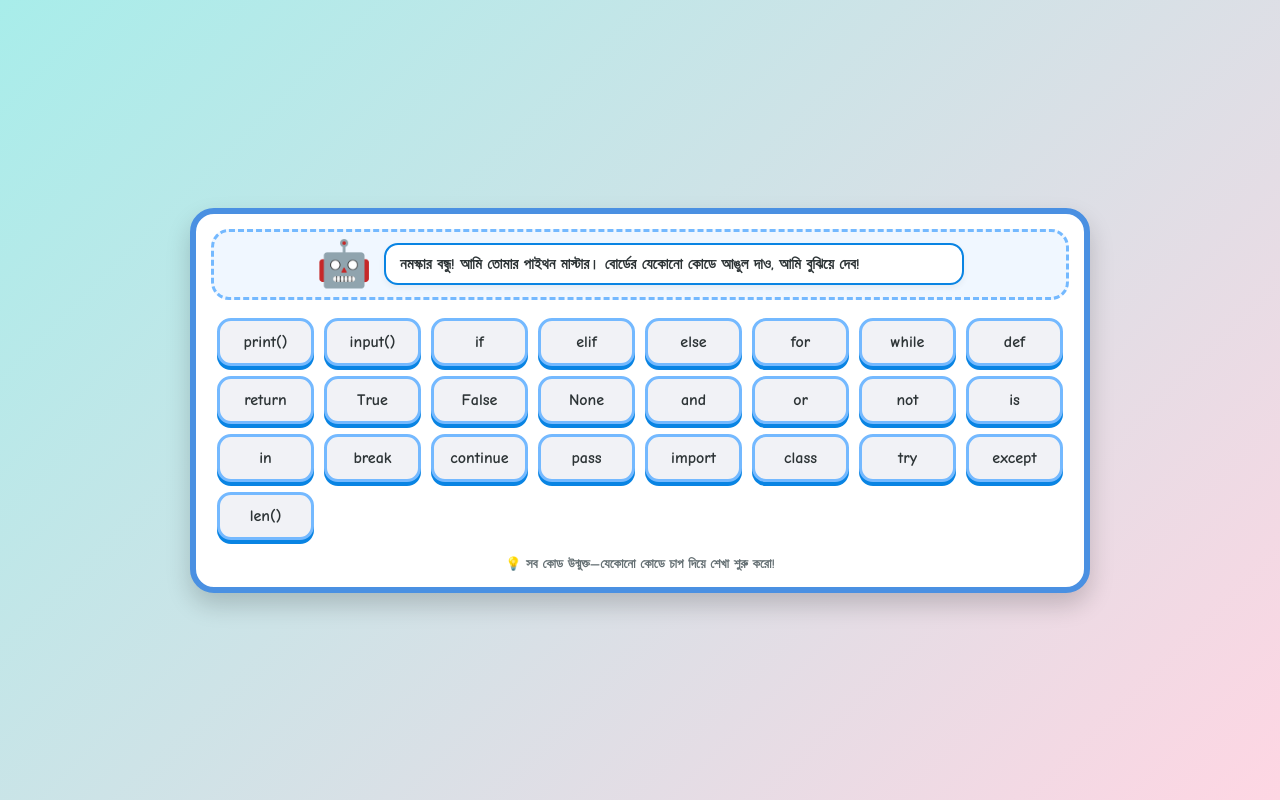
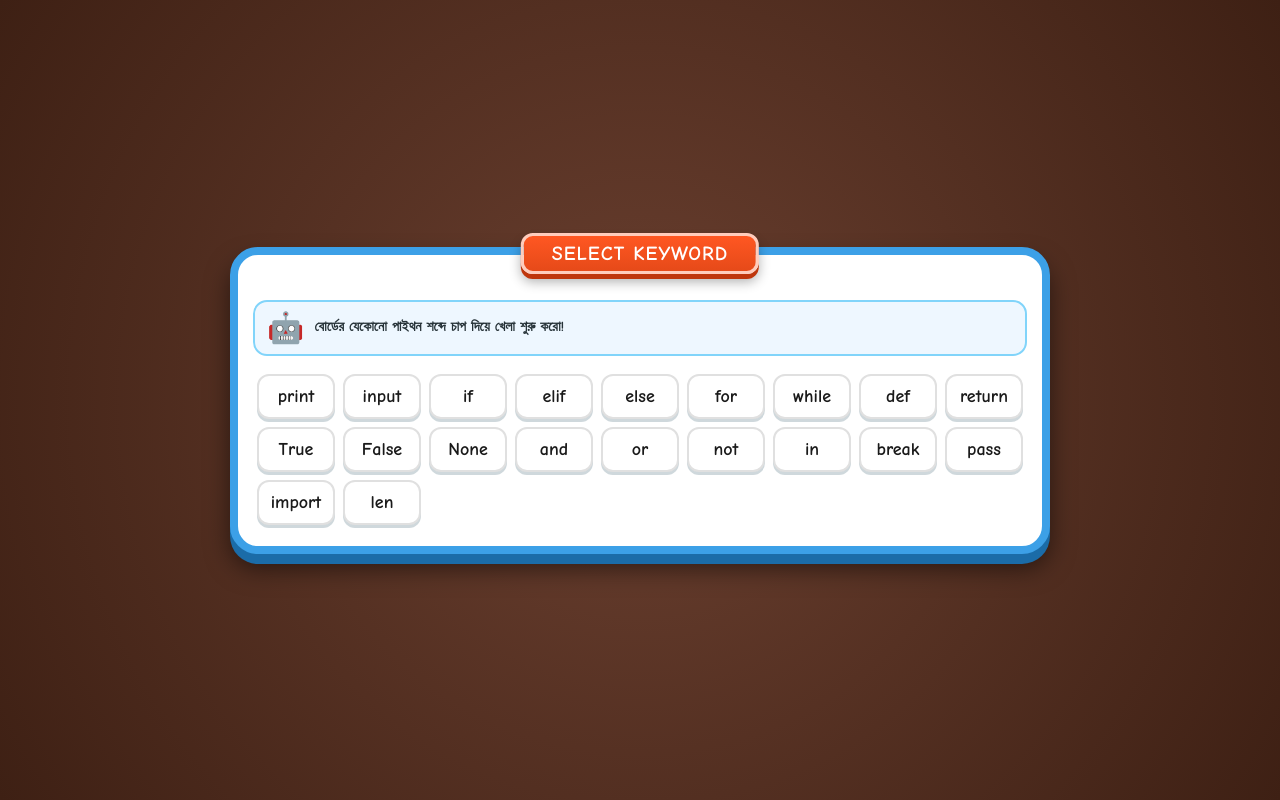
Before and after one commit to munnasardar017/python-kids-app, a plain HTML site: page index.html in a window 1280 px wide. Drawn offline with Linux system fonts and the light colour scheme.

Commit message:
Update index.html

```diff
--- a/index.html
+++ b/index.html
@@ -3,184 +3,190 @@
 <head>
   <meta charset="UTF-8">
   <meta name="viewport" content="width=device-width, initial-scale=1.0">
-  <title>Python Kids Classroom</title>
+  <title>Python Kids Classroom Game</title>
   <style>
     * {
       box-sizing: border-box;
       -webkit-tap-highlight-color: transparent;
+      margin: 0;
+      padding: 0;
     }
+
     body {
-      margin: 0;
-      padding: 12px;
-      font-family: 'Comic Sans MS', 'Chalkboard SE', sans-serif;
-      background: linear-gradient(135deg, #a8edea 0%, #fed6e3 100%);
+      background: radial-gradient(circle at center, #6b4030 0%, #3e2014 100%);
+      font-family: 'Comic Sans MS', 'Chalkboard SE', 'Fredoka One', cursive, sans-serif;
       min-height: 100vh;
       display: flex;
       justify-content: center;
       align-items: center;
+      padding: 10px;
     }
-    .classroom-board {
+
+    /* কাঠের ফ্রেম ও গেম বোর্ড */
+    .game-console {
+      position: relative;
       background: #ffffff;
-      border: 6px solid #4a90e2;
-      border-radius: 24px;
-      padding: 15px;
+      border: 8px solid #3ca0e7;
+      border-radius: 28px;
       width: 100%;
-      max-width: 900px;
-      box-shadow: 0 12px 25px rgba(0,0,0,0.18);
-      text-align: center;
+      max-width: 820px;
+      padding: 45px 15px 15px 15px;
+      box-shadow: 0 10px 0 #1b6ca8, 0 15px 25px rgba(0,0,0,0.5);
     }
-    .teacher-section {
+
+    /* লাল কার্টুন ব্যানার */
+    .ribbon-banner {
+      position: absolute;
+      top: -22px;
+      left: 50%;
+      transform: translateX(-50%);
+      background: linear-gradient(180deg, #ff5722 0%, #e64a19 100%);
+      border: 3px solid #ffccbc;
+      border-radius: 12px;
+      padding: 6px 28px;
+      color: #ffffff;
+      font-size: 20px;
+      font-weight: 900;
+      letter-spacing: 1px;
+      box-shadow: 0 5px 0 #bf360c, 0 8px 12px rgba(0,0,0,0.3);
+      text-transform: uppercase;
+      white-space: nowrap;
+    }
+
+    /* রোবটের ডায়লগ পট */
+    .info-bar {
+      background: #eef7ff;
+      border: 2px solid #81d4fa;
+      border-radius: 14px;
+      padding: 8px 12px;
       display: flex;
       align-items: center;
-      justify-content: center;
-      gap: 12px;
+      gap: 10px;
       margin-bottom: 12px;
-      background: #f0f7ff;
-      border: 3px dashed #74b9ff;
-      border-radius: 18px;
-      padding: 10px 14px;
     }
-    .teacher-avatar {
-      font-size: 45px;
-      line-height: 1;
-      display: inline-block;
+
+    .mascot {
+      font-size: 30px;
       transition: transform 0.2s;
     }
-    .teacher-speaking {
-      animation: masterTalk 0.4s infinite alternate ease-in-out;
+
+    .talking {
+      animation: bounceMascot 0.3s infinite alternate ease-in-out;
     }
-    @keyframes masterTalk {
-      from { transform: scale(1) rotate(0deg); }
-      to { transform: scale(1.15) rotate(5deg); }
+
+    @keyframes bounceMascot {
+      from { transform: scale(1); }
+      to { transform: scale(1.2) rotate(6deg); }
     }
-    .speech-bubble {
+
+    .mascot-speech {
+      font-size: 14px;
+      font-weight: bold;
+      color: #263238;
+      line-height: 1.3;
+      flex: 1;
+    }
+
+    /* বর্ণমালার মতো গ্রিড */
+    .letters-grid {
+      display: grid;
+      grid-template-columns: repeat(auto-fit, minmax(70px, 1fr));
+      gap: 8px;
+      max-height: 58vh;
+      overflow-y: auto;
+      padding: 6px 4px;
+    }
+
+    /* পরিষ্কার গেম হরফ বাটন */
+    .letter-btn {
       background: #ffffff;
-      border: 2px solid #0984e3;
-      border-radius: 14px;
-      padding: 8px 14px;
-      font-size: 15px;
-      font-weight: bold;
-      color: #2d3436;
-      text-align: left;
-      flex: 1;
-      max-width: 580px;
-      box-shadow: 0 3px 6px rgba(0,0,0,0.05);
-      min-height: 42px;
-      display: flex;
-      align-items: center;
+      border: 2px solid #e0e0e0;
+      border-radius: 12px;
+      padding: 10px 2px;
+      font-size: 18px;
+      font-weight: 900;
+      color: #1a1a1a;
+      text-align: center;
+      cursor: pointer;
+      box-shadow: 0 3px 0 #cfd8dc;
+      user-select: none;
+      transition: transform 0.05s, box-shadow 0.05s, background 0.1s;
     }
-    .grid-container {
-      display: grid;
-      grid-template-columns: repeat(auto-fill, minmax(90px, 1fr));
-      gap: 10px;
-      max-height: 54vh;
-      overflow-y: auto;
-      padding: 6px;
-    }
-    .card {
-      background: #f1f2f6;
-      border: 3px solid #74b9ff;
-      border-radius: 14px;
-      padding: 12px 4px;
-      font-size: 16px;
-      font-weight: bold;
-      color: #2d3436;
-      cursor: pointer;
-      box-shadow: 0 4px 0 #0984e3;
-      user-select: none;
-      transition: transform 0.1s, box-shadow 0.1s, background 0.1s;
-    }
-    .card:active {
+
+    .letter-btn:active {
       transform: translateY(3px);
-      box-shadow: 0 1px 0 #0984e3;
-      background: #ffeaa7;
-    }
-    .status-hint {
-      margin-top: 10px;
-      font-size: 13px;
-      color: #636e72;
-      font-weight: bold;
+      box-shadow: 0 0 0 #cfd8dc;
+      background: #fff9c4;
+      color: #d84315;
     }
   </style>
 </head>
 <body>
 
-  <div class="classroom-board">
-    <div class="teacher-section">
-      <div class="teacher-avatar" id="teacherMascot">🤖</div>
-      <div class="speech-bubble" id="speechText">
-        নমস্কার বন্ধু! আমি তোমার পাইথন মাস্টার। বোর্ডের যেকোনো কোডে আঙুল দাও, আমি বুঝিয়ে দেব!
-      </div>
+  <div class="game-console">
+    <div class="ribbon-banner">SELECT KEYWORD</div>
+
+    <div class="info-bar">
+      <div class="mascot" id="mascotIcon">🤖</div>
+      <div class="mascot-speech" id="dialogText">বোর্ডের যেকোনো পাইথন শব্দে চাপ দিয়ে খেলা শুরু করো!</div>
     </div>
 
-    <div class="grid-container" id="cardsGrid"></div>
-    <div class="status-hint">💡 সব কোড উন্মুক্ত—যেকোনো কোডে চাপ দিয়ে শেখা শুরু করো!</div>
+    <div class="letters-grid" id="gridContainer"></div>
   </div>
 
   <script>
-    const keywords = [
-      { code: "print()", en: "Print", bn: "শোনো মন দিয়ে, প্রিন্ট দিয়ে স্ক্রিনে লেখা বা ছবি ফুটিয়ে তোলা হয়।" },
-      { code: "input()", en: "Input", bn: "ইনপুট দিয়ে ব্যবহারকারীর কাছ থেকে তথ্য জেনে নেওয়া হয়।" },
-      { code: "if", en: "If", bn: "ইফ মানে যদি! যদি কথাটি সত্য হয় তবেই কাজ করবে।" },
-      { code: "elif", en: "Elif", bn: "এল-ইফ! আগের কথা না মিললে এই নতুন শর্ত পরখ করার নিয়ম।" },
-      { code: "else", en: "Else", bn: "এলস মানে অন্যথায়! কোনো শর্তই না মিললে যা করতে হবে।" },
-      { code: "for", en: "For", bn: "ফর লুপ! একই কাজ গুনে গুনে বারবার করার নিয়ম।" },
-      { code: "while", en: "While", bn: "হোয়াইল মানে যতক্ষণ! যতক্ষণ কথাটি সত্য থাকবে ততক্ষণ চলবে।" },
-      { code: "def", en: "Def", bn: "ডিএফ দিয়ে নতুন কোনো কাজের নিয়ম বা ফাংশন তৈরি করা হয়।" },
-      { code: "return", en: "Return", bn: "রিটার্ন! কাজের তৈরি করা শেষ উত্তর ফেরত পাঠানো।" },
-      { code: "True", en: "True", bn: "ট্রু! বাহ্, কথাটি একদম খাঁটি সত্য।" },
-      { code: "False", en: "False", bn: "ফলস! না বন্ধু, কথাটি ভুল বা মিথ্যে।" },
-      { code: "None", en: "None", bn: "নান! এখানে কিছু রাখা নেই, পুরো ফাঁকা বা শূন্য।" },
-      { code: "and", en: "And", bn: "এন্ড মানে এবং! দুই পাশের দুটো কথাই সত্যি হতে হবে।" },
-      { code: "or", en: "Or", bn: "অর মানে অথবা! যেকোনো একটা কথা সত্যি হলেই চলবে।" },
-      { code: "not", en: "Not", bn: "নট! যা সত্যি তাকে উল্টে ভুল করে দেয়।" },
-      { code: "is", en: "Is", bn: "ইজ দিয়ে যাচাই করা হয় দুটি জিনিস হুবহু একই কি না।" },
-      { code: "in", en: "In", bn: "ইন দিয়ে তালিকার ভেতরে জিনিসটি আছে কি না তা খোঁজা হয়।" },
-      { code: "break", en: "Break", bn: "ব্রেক! চলা কাজকে হঠাৎ মাঝপথে থামিয়ে দেওয়া।" },
-      { code: "continue", en: "Continue", bn: "কন্টিনিউ! এক ধাপ বাদ দিয়ে পরের ধাপে এগিয়ে যাওয়া।" },
-      { code: "pass", en: "Pass", bn: "পাস! এখন কিছু না করে চুপচাপ পার হয়ে যাওয়া।" },
-      { code: "import", en: "Import", bn: "ইমপোর্ট! বাইরে থেকে নতুন তৈরি করা টুলস নিয়ে আসা।" },
-      { code: "class", en: "Class", bn: "ক্লাস হলো নতুন জিনিস তৈরির মূল ছাঁচ বা মাস্টার প্ল্যান।" },
-      { code: "try", en: "Try", bn: "ট্রাই মানে চেষ্টা করা! কোনো কাজ সাবধানে চালিয়ে পরীক্ষা করা।" },
-      { code: "except", en: "Except", bn: "একসেপ্ট! কোডে কোনো ভুল হলে তা সামলানোর ব্যবস্থা।" },
-      { code: "len()", en: "Len", bn: "লেন্থ মানে দৈর্ঘ্য! ভেতরে কটা জিনিস আছে তা গুনে দেওয়া।" }
+    const items = [
+      { code: "print", en: "Print", bn: "প্রিন্ট দিয়ে স্ক্রিনে লেখা ফুটিয়ে তোলা হয়।" },
+      { code: "input", en: "Input", bn: "ইনপুট দিয়ে তথ্য জেনে নেওয়া হয়।" },
+      { code: "if", en: "If", bn: "ইফ মানে যদি! শর্ত সত্যি হলে কাজ করবে।" },
+      { code: "elif", en: "Elif", bn: "এল-ইফ! আগের শর্ত না মিললে নতুন শর্ত।" },
+      { code: "else", en: "Else", bn: "এলস মানে অন্যথায়! কোনো শর্ত না মিললে।" },
+      { code: "for", en: "For", bn: "ফর লুপ! একই কাজ গুনে গুনে বারবার করা।" },
+      { code: "while", en: "While", bn: "হোয়াইল মানে যতক্ষণ! শর্ত সত্য থাকলে চলবে।" },
+      { code: "def", en: "Def", bn: "ডিএফ দিয়ে নতুন নিয়ম বা ফাংশন বানানো হয়।" },
+      { code: "return", en: "Return", bn: "রিটার্ন দিয়ে কাজের শেষ উত্তর ফেরত পাঠানো হয়।" },
+      { code: "True", en: "True", bn: "ট্রু মানে একদম খাঁটি সত্যি!" },
+      { code: "False", en: "False", bn: "ফলস মানে ভুল বা মিথ্যে!" },
+      { code: "None", en: "None", bn: "নান মানে একদম ফাঁকা বা শূন্য।" },
+      { code: "and", en: "And", bn: "এন্ড মানে এবং! দুটো শর্তই সত্যি হতে হবে।" },
+      { code: "or", en: "Or", bn: "অর মানে অথবা! যেকোনো একটা সত্যি হলেই হবে।" },
+      { code: "not", en: "Not", bn: "নট সত্যিকে মিথ্যে বানিয়ে দেয়।" },
+      { code: "in", en: "In", bn: "ইন দিয়ে তালিকার ভেতরে জিনিসটি খোঁজা হয়।" },
+      { code: "break", en: "Break", bn: "ব্রেক দিয়ে চলা কাজ মাঝপথে থামিয়ে দেওয়া হয়।" },
+      { code: "pass", en: "Pass", bn: "পাস দিয়ে চুপচাপ পার হয়ে যাওয়া হয়।" },
+      { code: "import", en: "Import", bn: "ইমপোর্ট দিয়ে নতুন টুলস যুক্ত করা হয়।" },
+      { code: "len", en: "Len", bn: "লেন দিয়ে কটা জিনিস আছে গুনে নেওয়া হয়।" }
     ];
 
-    const grid = document.getElementById("cardsGrid");
-    const speechText = document.getElementById("speechText");
-    const mascot = document.getElementById("teacherMascot");
+    const container = document.getElementById("gridContainer");
+    const dialog = document.getElementById("dialogText");
+    const mascot = document.getElementById("mascotIcon");
 
-    keywords.forEach(item => {
-      const card = document.createElement("div");
-      card.className = "card";
-      card.innerText = item.code;
-      card.onclick = () => masterTeach(item);
-      grid.appendChild(card);
+    items.forEach(item => {
+      const btn = document.createElement("div");
+      btn.className = "letter-btn";
+      btn.innerText = item.code;
+      btn.onclick = () => playKeyword(item);
+      container.appendChild(btn);
     });
 
-    function masterTeach(item) {
-      speechText.innerHTML = "<strong>মাস্টার:</strong> '" + item.code + "' হলো — " + item.bn;
+    function playKeyword(item) {
+      dialog.innerHTML = "<strong>" + item.code + ":</strong> " + item.bn;
       window.speechSynthesis.cancel();
+      mascot.classList.add("talking");
 
-      mascot.classList.add("teacher-speaking");
+      const en = new SpeechSynthesisUtterance(item.en);
+      en.lang = 'en-US';
+      en.rate = 0.85;
 
-      const enSpeech = new SpeechSynthesisUtterance(item.en);
-      enSpeech.lang = 'en-US';
-      enSpeech.rate = 0.85;
+      const bn = new SpeechSynthesisUtterance(item.bn);
+      bn.lang = 'bn-IN';
+      bn.rate = 0.95;
 
-      const bnSpeech = new SpeechSynthesisUtterance(item.bn);
-      bnSpeech.lang = 'bn-IN';
-      bnSpeech.rate = 0.9;
+      en.onend = () => window.speechSynthesis.speak(bn);
+      bn.onend = () => mascot.classList.remove("talking");
 
-      enSpeech.onend = () => {
-        window.speechSynthesis.speak(bnSpeech);
-      };
-
-      bnSpeech.onend = () => {
-        mascot.classList.remove("teacher-speaking");
-      };
-
-      window.speechSynthesis.speak(enSpeech);
+      window.speechSynthesis.speak(en);
     }
   </script>
 </body>
```
